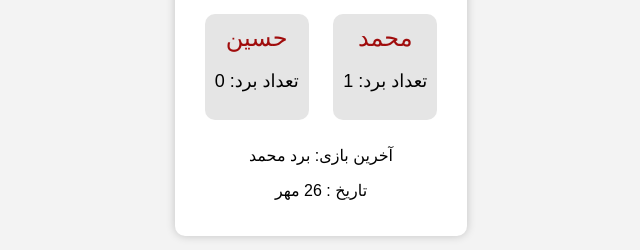
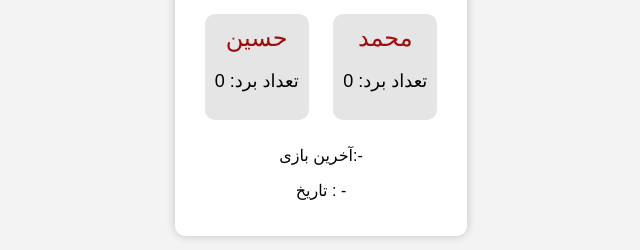
Before and after one commit to Amirreza-al/natije, a plain HTML site: page index.html in a window 1280 px wide. Shown: the part 330-580 px from the top of the page, without its empty margins (319-959 px from the left). Drawn offline with Linux system fonts and the light colour scheme.

Commit message:
Update index.html

```diff
--- a/index.html
+++ b/index.html
@@ -48,10 +48,10 @@
         </div>
         <div class="team-box">
             <div class="team-name">محمد</div>
-            <p class="win-count">تعداد برد: 1</p>
+            <p class="win-count">تعداد برد: 0</p>
         </div>
-        <p>آخرین بازی: برد محمد</p>
-        <p>تاریخ : 26 مهر</p>
+        <p>آخرین بازی:- </p>
+        <p>تاریخ : - </p>
     </div>
 </body>
 </html>
```
